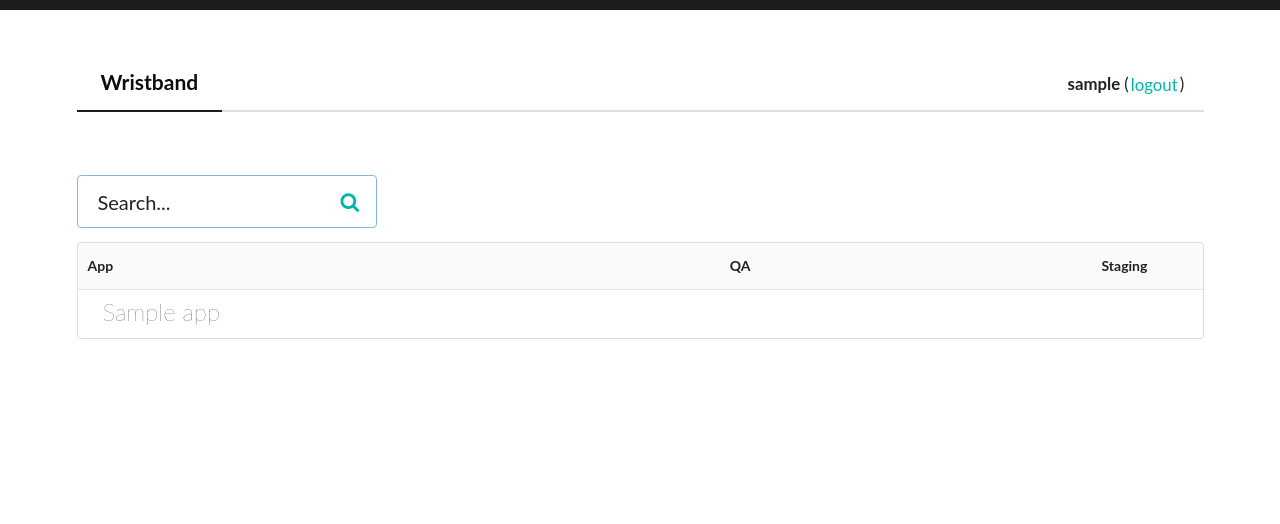
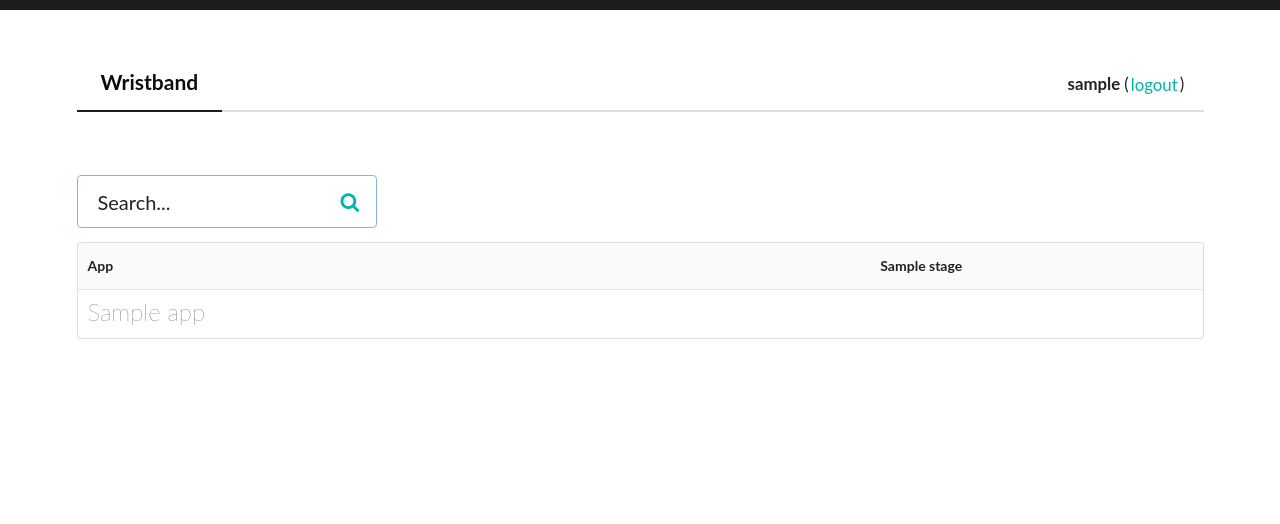
Before and after one commit to hmrc/wristband-frontend, a Flask app: template fe/templates/index.html in a window 1280 px wide. Shown: the top 524 px of the page. Run offline with Flask 2, Linux system fonts and the light colour scheme; the template is opened without the code that fills it: most values are stand-ins (such as "Sample title", 1, 10 or a date in 2020).

Commit message:
WRISTBAND-56 stages now driven by the api

```diff
--- a/fe/static/css/apps-table.css
+++ b/fe/static/css/apps-table.css
@@ -6,15 +6,8 @@
   font-weight: 200;
 }
 
-@media screen and (min-width: 768px) {
-  .table .header {
-    padding-left: 15px;
-  }
-
-  .table .header .label.new {
-    margin-left: -49px;
-    margin-right: 0px;
-  }
+.table .mobile-only {
+  color: rgba(0,0,0,.87);
 }
 
 .table .stage {
--- a/fe/static/css/error.css
+++ b/fe/static/css/error.css
@@ -5,7 +5,7 @@ body.error {
   text-align: center;
 }
 
-.error i.warning {
+body.error i.warning {
   display: inline-block;
 
   font-size: 10em;
@@ -14,13 +14,13 @@ body.error {
   opacity: 0.1;
 }
 
-.error h1 {
+body.error h1 {
   margin-top: -0.5em;
 
   font-size: 7em;
 }
 
-.error h2 {
+body.error h2 {
   margin: -1.5em 0 3em;
   opacity: 0.1;
 }
--- a/fe/static/js/refresh-table.js
+++ b/fe/static/js/refresh-table.js
@@ -14,6 +14,8 @@ define(['filter-app-table-by-name'], function (filter_app_table_by_name) {
               $table.replaceWith($(data).find('#app-table'));
 
               filter_app_table_by_name.init();
+
+              $('.label.failed').closest('tr').addClass('error');
             }
           },
           error: config.error || function () {
--- a/fe/static/js/script.js
+++ b/fe/static/js/script.js
@@ -6,6 +6,8 @@ define(['deploy-button', 'filter-app-table-by-name', 'refresh-table'],
 
     // filter-app-table-by-name: defines the behaviour for searching the apps table
     filter_app_table_by_name.init();
+
+    $('.label.failed').closest('tr').addClass('error');
 
     // to provide immediate feedback, all buttons should change state on click
     $('button').click(function () {
--- a/fe/templates/index.html
+++ b/fe/templates/index.html
@@ -39,9 +39,12 @@
   <thead class="large-only">
     <tr>
       <th width="50%" class="app left aligned">App</th>
-      <th width="20%" class="stage">QA</th>
-      <th width="10%" class="deploy"></th>
-      <th width="20%" class="stage">Staging</th>
+      {% for stage in stages %}
+        <th class="stage">{{ stage.name }}</th>
+        {% if not loop.last %}
+          <th class="deploy"></th>
+        {% endif %}
+      {% endfor %}
     </tr>
   </thead>
   <tbody>
@@ -49,26 +52,32 @@
       <tr class="{% if "jobid" in app.stages.staging %}deploying{% endif %}">
         <td class="app left aligned">
           <h2 class="ui header">
-            {% if ("qa" in app.stages) and (("staging" not in app.stages) or ("staging" in app.stages and (app.stages.qa.version != app.stages.staging.version))) %}
-              <span class="ui teal horizontal label new">new</span>
-            {% endif %}
             {{ app.name }}
           </h2>
         </td>
+
+        {% for stage in stages %}
+
           <td class="stage">
-          {% if "qa" in app.stages %}
-            <span class="mobile-only">QA </span><span class="ui label large {{ app.stages.qa.status }}">{{ app.stages.qa.version }}</span>
+            {% if stage.name in app.stages %}
+              <span class="mobile-only">{{ stage.name }} </span>
+              <span class="ui label large {{ app.stages[stage.name].status }}">{{ app.stages[stage.name].version }}</span>
             {% endif %}
           </td>
+
+          {% if not loop.last %}
             <td class="deploy">
-          {% if "qa" in app.stages %}
+              {% if stage.name in app.stages %}
 
-            {% if ("staging" not in app.stages) or (app.stages.staging.status == "failed") or ("staging" in app.stages and (app.stages.qa.version != app.stages.staging.version)) %}
+                {% if
+                    (stages[loop.index].name not in app.stages) or
+                    (app.stages[stages[loop.index].name].status == "failed") or
+                    (stages[loop.index].name in app.stages and (app.stages[stage.name].version != app.stages[stages[loop.index].name].version)) %}
 
-              <form action="/deploy" method="post"{% if "jobid" in app.stages.staging %} style="display: none;"{% endif %}>
+                  <form action="/deploy" method="post"{% if "jobid" in app.stages[stages[loop.index].name] %} style="display: none;"{% endif %}>
                     <input type="hidden" name="app" value="{{ app.name }}">
-                <input type="hidden" name="version" value="{{ app.stages.qa.version }}">
-                <input type="hidden" name="stage" value="staging">
+                    <input type="hidden" name="version" value="{{ app.stages[stage.name].version }}">
+                    <input type="hidden" name="stage" value="{{ stages[loop.index].name }}">
                     <button class="ui basic teal right labeled icon button">
                       <i class="right arrow icon large-only"></i>
                       <i class="down arrow icon mobile-only"></i>
@@ -76,9 +85,9 @@
                     </button>
                   </form>
 
-              <div class="ui buttons"{% if "jobid" not in app.stages.staging %} style="display: none;"{% endif %}>
+                  <div class="ui buttons"{% if "jobid" not in app.stages[stages[loop.index].name] %} style="display: none;"{% endif %}>
                     <button class="ui teal right icon button" tabindex="-1">
-                  <span class="text">{{ app.stages.qa.version }} <i class="right arrow icon large-only"></i><i class="down arrow icon mobile-only"></i></span>
+                      <span class="text">{{ app.stages[stage.name].version }} <i class="right arrow icon large-only"></i><i class="down arrow icon mobile-only"></i></span>
                     </button>
                     <button class="ui button loading teal" tabindex="-1"></button>
                   </div>
@@ -91,11 +100,10 @@
 
               {% endif %}
             </td>
-        <td class="stage">
-          {% if "staging" in app.stages %}
-            <span class="mobile-only">Staging </span><span class="ui label large {{ app.stages.staging.status }}">{{ app.stages.staging.version }}</span>
           {% endif %}
-        </td>
+
+        {% endfor %}
+
       </tr>
     {% endfor %}
   </tbody>
--- a/fe/views.py
+++ b/fe/views.py
@@ -43,6 +43,7 @@ def do_logout():
 def get_apps():
     try:
         apps = g.wb_api.get_apps()
+        stages = g.wb_api.get_stages()
     except WBAPIUnauthorizedError:
         return redirect(url_for('do_logout'))
 
@@ -53,6 +54,7 @@ def get_apps():
     else:
         return Response(render_template(
                         'index.html', apps=apps,
+                        stages=stages,
                         username=session.get("username", "anonymous")), headers=headers)
 
 
--- a/mock/data/stages.js
+++ b/mock/data/stages.js
@@ -4,5 +4,8 @@ module.exports = {
   },
   "staging": {
     "name": "staging"
+  },
+  "prod": {
+    "name": "prod"
   }
 };
--- a/mock/routes.js
+++ b/mock/routes.js
@@ -16,9 +16,9 @@ module.exports = function (app) {
   });
 
   app.all('/bad_and_slow/*', function (req, res, next) {
-    setInterval(function() {
+    setTimeout(function () {
       res.send(500, {"details": "a non-offensive message"});
-    },5000);
+    }, 5000);
   });
 
 
@@ -51,7 +51,7 @@ module.exports = function (app) {
     res.json(apps[req.params.name]);
   });
 
-  app.get('/stages/', function(req, res) {
+  app.get('/stages', function(req, res) {
     res.json(utils.asArray(stages));
   });
 
--- a/wb_api/__init__.py
+++ b/wb_api/__init__.py
@@ -60,6 +60,12 @@ class WBAPI(object):
         ]
 
     @catch_api_http_exception
+    def get_stages(self):
+        r = self.__session.get(urljoin(self.__base_uri, "stages/"), timeout=self.__timeout)
+        r.raise_for_status()
+        return r.json()
+
+    @catch_api_http_exception
     def deploy_app(self, app, stage, version):
         r = self.__session.put(
             urljoin(self.__api_uri, "apps/{}/stages/{}/version/{}".format(app, stage, version)),
```
Also changed, not shown: mock/data/apps.js (+17 -11 lines). Lines whose indentation alone changed are shown as unchanged.
